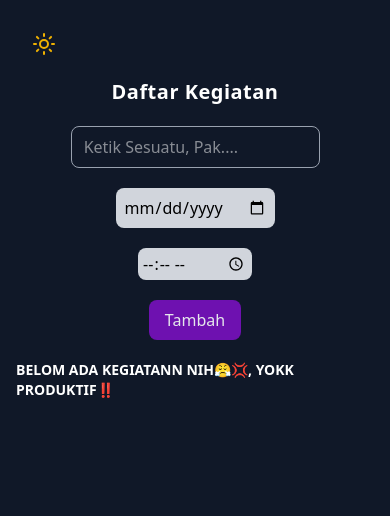
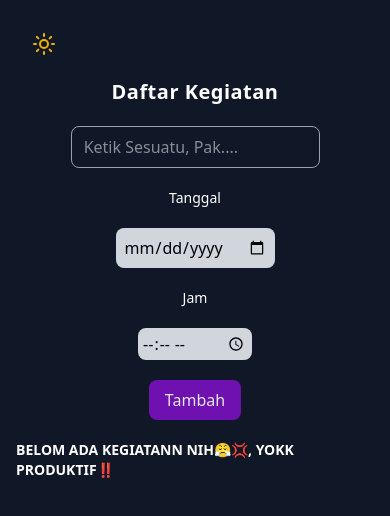
Before and after one commit to Sahidannopal-15/To-do-List, a React (Vite) app: page / in a window 390 px wide. Shown: the top 516 px of the page. Built offline with nearby package versions, Linux system fonts and the light colour scheme.

Commit message:
menambahkan label untuk mobile

```diff
--- a/src/App.jsx
+++ b/src/App.jsx
@@ -66,17 +66,25 @@ function App() {
           className={`${tema == "dark" ? "hover:bg-gray-800" :  "hover:bg-gray-300"} px-2 py-2 rounded-lg border border-gray-400 focus:outline-none focus:ring-2 focus:ring-indigo-400 transition-all duration-500 sm:hover:scale-125`}
           />
       </AnimatePresence>
-        <input type="date"
+      <label htmlFor="tanggal" className="block sm:hidden text-sm font-medium">
+          Tanggal
+        </label>
+        <input id='tanggal'
+                type="date"
                 value={tanggal}
                 onChange={(e) => setTanggal(e.target.value)}
                 className={`${tema == "dark" ? "bg-gray-300 hover:bg-gray-400 text-black" : "text-gray-200 bg-red-600 hover:bg-red-400"} p-2 rounded-lg transition-all duration-500 hover:scale-115`}
                 />
-        <input type="time"
+        <label htmlFor="jam" className="block sm:hidden text-sm font-medium">
+          Jam
+        </label>
+        <input id='jam'
+                type="time"
                 value={waktu}
                 onChange={(e) => setWaktu(e.target.value)}
                 className={`${tema == "dark" ? "bg-gray-300 hover:bg-gray-400 text-black" : "text-gray-200 bg-red-600 hover:bg-red-400"} p-1 rounded-lg transition-all duration-500 hover:scale-115`}
                 />
-          <button className={`${tema == "dark" ? "bg-purple-800 hover:bg-purple-400 text-gray-200" : "text-gray-200 bg-purple-800 hover:bg-purple-400"} p-2 rounded-lg mx-1 py-2 px-4 transition-all duration-500 hover:scale-115`}
+          <button className={`${tema == "dark" ? "bg-purple-800 hover:bg-purple-400 text-gray-200" : "text-gray-200 bg-purple-800 hover:bg-purple-400"} p-2 rounded-lg mx-1 py-2 px-4 transition-all duration-500 sm:hover:scale-125`}
                     onClick={isiInput}>
               Tambah
           </button>
@@ -86,7 +94,7 @@ function App() {
         whileHover={{ scale: 1.1 }}
         whileTap={{ scale: 0.95 }}
         transition={{ duration: 0.5 }}
-     className='font-bold md:text-2xl text-sm'>
+        className='font-bold md:text-2xl text-sm'>
      BELOM ADA KEGIATANN NIH😤💢, YOKK PRODUKTIF‼️
      </motion.p>
     ): (
```
